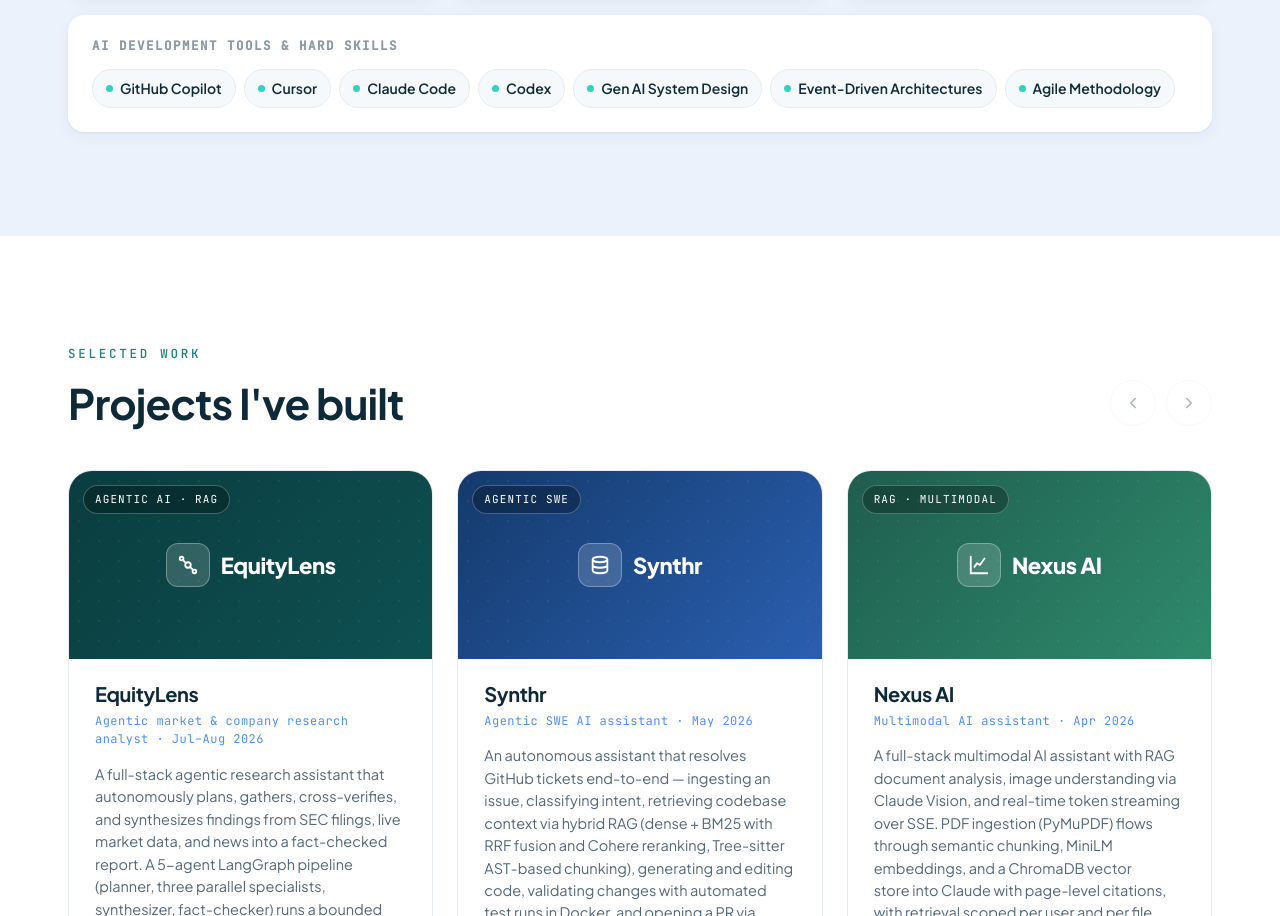
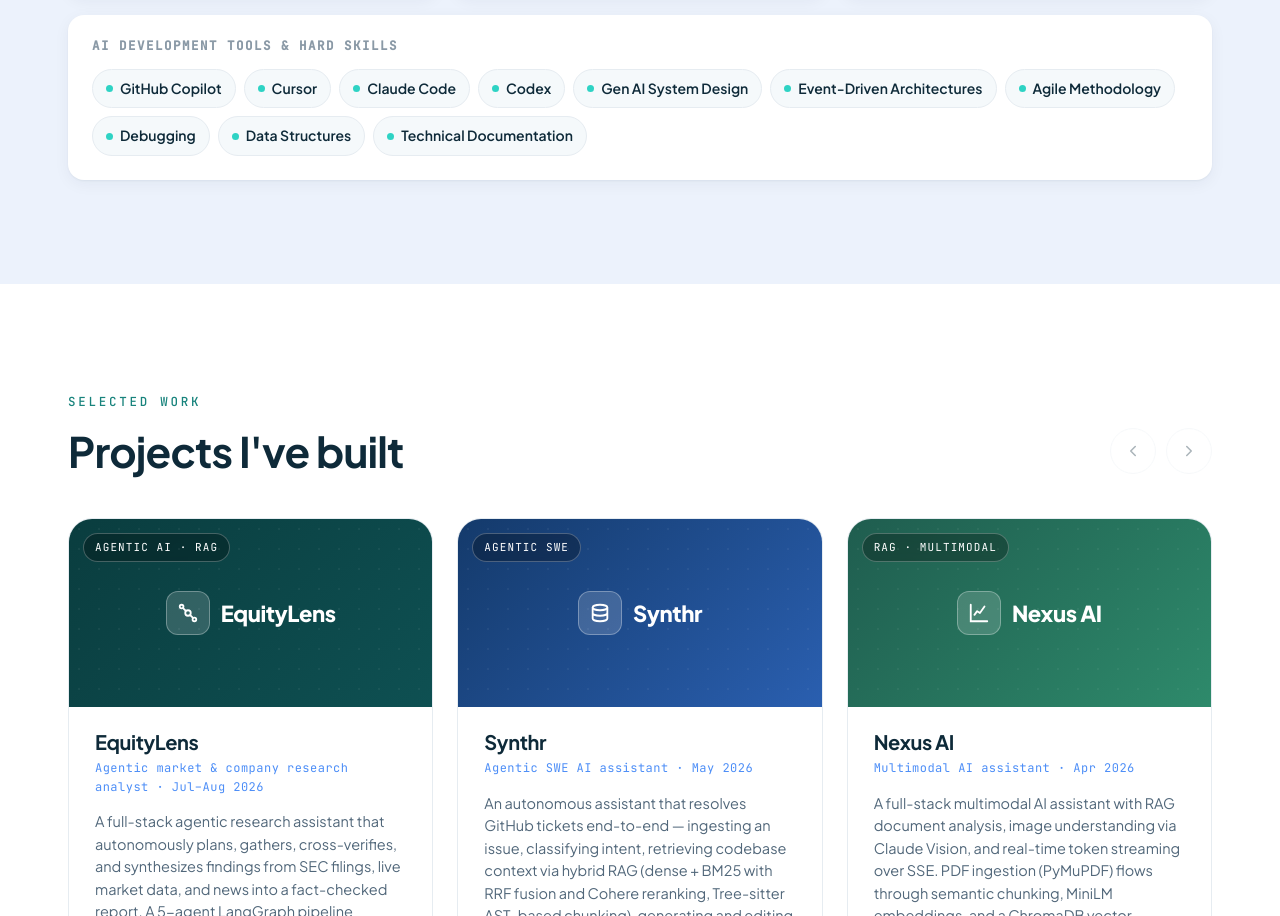
Before and after one commit to Abhi-2023/Abhishek-Gupta-Portfolio, a plain HTML site: page Portfolio.html in a window 1280 px wide. Shown: the part 7681-8597 px from the top of the page. Drawn offline with Linux system fonts and the light colour scheme.

Commit message:
Updated Portfolio

```diff
--- a/Portfolio.html
+++ b/Portfolio.html
@@ -355,7 +355,7 @@
       <div class="tech-card reveal"><h4>Vector Databases</h4><div class="tech-list"><span><i></i>ChromaDB</span><span><i></i>FAISS</span><span><i></i>Qdrant</span><span><i></i>Pinecone</span><span><i></i>Neo4j</span></div></div>
       <div class="tech-card reveal"><h4>AI Security</h4><div class="tech-list"><span><i></i>LangSmith</span><span><i></i>AWS Bedrock Guardrails</span><span><i></i>Guardrail AI</span><span><i></i>Model Versioning</span><span><i></i>Pipeline Monitoring</span></div></div>
       <div class="tech-card reveal"><h4>Cloud &amp; Deployment</h4><div class="tech-list"><span><i></i>Git &amp; GitHub</span><span><i></i>Docker</span><span><i></i>GitHub Actions</span><span><i></i>Docker Compose</span><span><i></i>AWS EC2</span><span><i></i>AWS S3</span><span><i></i>AWS Bedrock</span></div></div>
-      <div class="tech-card reveal" style="grid-column: span 3;"><h4>AI Development Tools &amp; Hard Skills</h4><div class="tech-list"><span><i></i>GitHub Copilot</span><span><i></i>Cursor</span><span><i></i>Claude Code</span><span><i></i>Codex</span><span><i></i>Gen AI System Design</span><span><i></i>Event-Driven Architectures</span><span><i></i>Agile Methodology</span></div></div>
+      <div class="tech-card reveal" style="grid-column: span 3;"><h4>AI Development Tools &amp; Hard Skills</h4><div class="tech-list"><span><i></i>GitHub Copilot</span><span><i></i>Cursor</span><span><i></i>Claude Code</span><span><i></i>Codex</span><span><i></i>Gen AI System Design</span><span><i></i>Event-Driven Architectures</span><span><i></i>Agile Methodology</span><span><i></i>Debugging</span><span><i></i>Data Structures</span><span><i></i>Technical Documentation</span></div></div>
     </div>
   </div>
 </section>
```
Also changed, not shown: index.html (+1 -1 lines), 1 other file.
